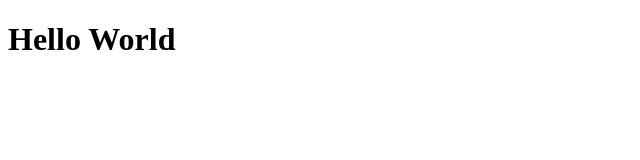
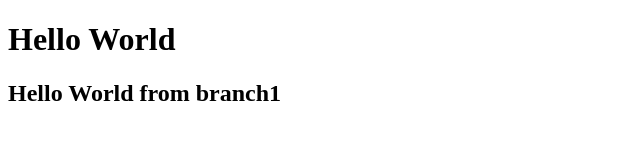
Before and after one commit to minhaz50/Github-Collaboration-and-workflow, a plain HTML site: page index.html in a window 1280 px wide. Shown: the whole page, without its empty margins (0-640 px from the left). Drawn offline with Linux system fonts and the light colour scheme.

Commit message:
Code Changed

```diff
--- a/index.html
+++ b/index.html
@@ -8,5 +8,6 @@
   </head>
   <body>
     <h1>Hello World</h1>
+    <h2>Hello World from branch1</h2>
   </body>
 </html>
```
